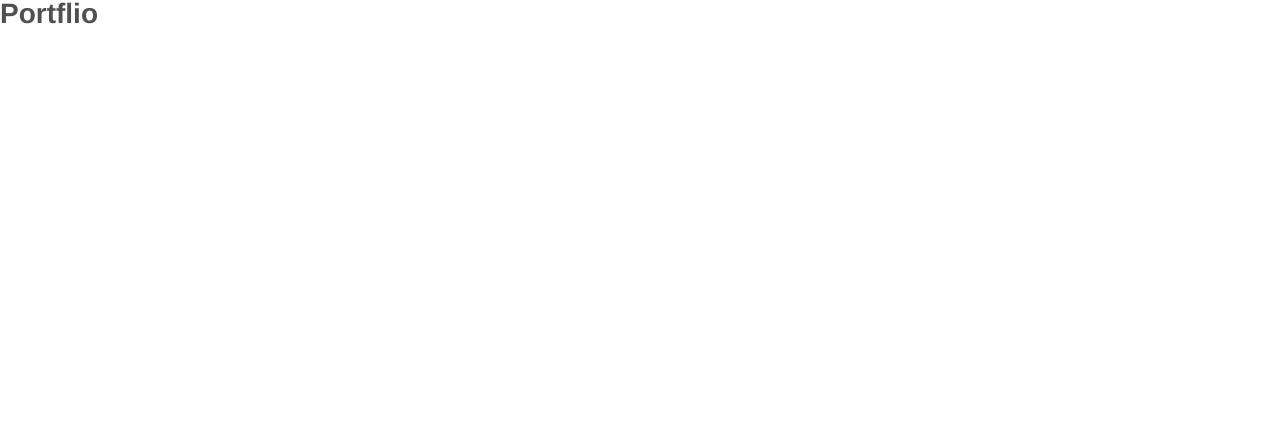
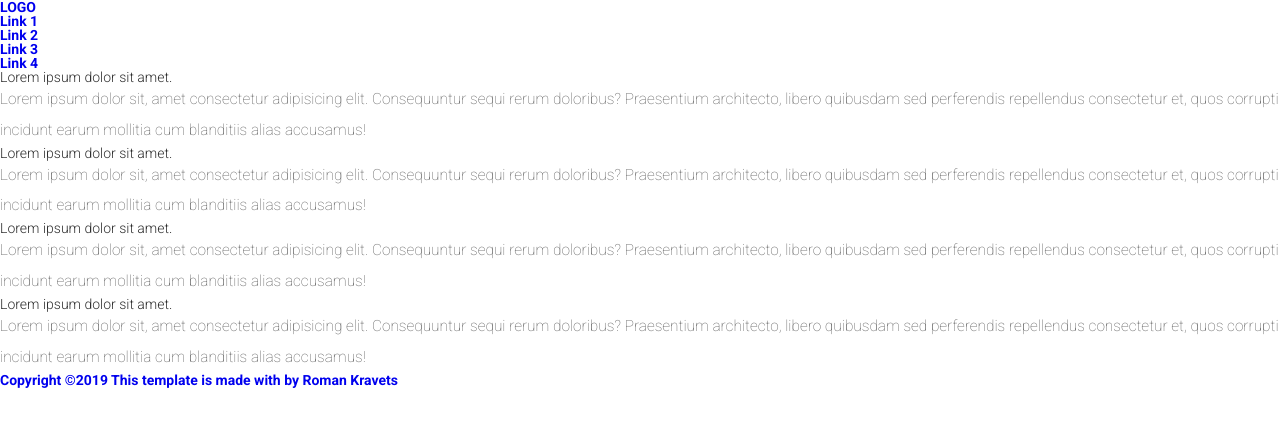
Before and after one commit to romkravets/info, a website built with webpack: page src/index/index.html in a window 1280 px wide. Built offline with nearby package versions, Linux system fonts and the light colour scheme.

Commit message:
Added base html

```diff
--- a/src/index/index.html
+++ b/src/index/index.html
@@ -7,7 +7,45 @@
           content="width=device-width, user-scalable=no, initial-scale=1.0, maximum-scale=1.0, minimum-scale=1.0">
     <meta http-equiv="X-UA-Compatible" content="ie=edge">
 </head>
-<body>
-    <h1>Portflio</h1>
+<body class="page">
+    <div class="page__wrapper">
+        <header class="header page__header">
+            <a class="logo" href="#">LOGO</a>
+                <ul class="menu">
+                    <li class="menu__item">
+                        <a class="menu__link" href="#">Link 1</a>
+                    </li>
+                    <li class="menu__item">
+                        <a class="menu__link" href="#">Link 2</a>
+                    </li>
+                    <li class="menu__item">
+                        <a class="menu__link" href="#">Link 3</a>
+                    </li>
+                    <li class="menu__item">
+                        <a class="menu__link" href="#">Link 4</a>
+                </ul>
+        </header>
+        <main class="main page__main">
+            <section class="section">
+                <h2>Lorem ipsum dolor sit amet.</h2>
+                <p>Lorem ipsum dolor sit, amet consectetur adipisicing elit. Consequuntur sequi rerum doloribus? Praesentium architecto, libero quibusdam sed perferendis repellendus consectetur et, quos corrupti incidunt earum mollitia cum blanditiis alias accusamus!</p>
+            </section>
+            <section class="section">
+                <h2>Lorem ipsum dolor sit amet.</h2>
+                <p>Lorem ipsum dolor sit, amet consectetur adipisicing elit. Consequuntur sequi rerum doloribus? Praesentium architecto, libero quibusdam sed perferendis repellendus consectetur et, quos corrupti incidunt earum mollitia cum blanditiis alias accusamus!</p>
+            </section>
+            <section class="section">
+                <h2>Lorem ipsum dolor sit amet.</h2>
+                <p>Lorem ipsum dolor sit, amet consectetur adipisicing elit. Consequuntur sequi rerum doloribus? Praesentium architecto, libero quibusdam sed perferendis repellendus consectetur et, quos corrupti incidunt earum mollitia cum blanditiis alias accusamus!</p>
+             </section>
+            <section class="section">
+                <h2>Lorem ipsum dolor sit amet.</h2>
+                <p>Lorem ipsum dolor sit, amet consectetur adipisicing elit. Consequuntur sequi rerum doloribus? Praesentium architecto, libero quibusdam sed perferendis repellendus consectetur et, quos corrupti incidunt earum mollitia cum blanditiis alias accusamus!</p>
+            </section>
+        </main>
+        <footer class="footer page__footer">
+            <a href="#">Copyright ©2019 This template is made with by Roman Kravets</a>
+        </footer>
+    </div>
 </body>
 </html>
--- a/src/index/index.scss
+++ b/src/index/index.scss
@@ -1,6 +1,7 @@
 @import './styles/reset';
 @import './styles/base';
 @import './styles/variables';
+@import './styles/header';
 
 
 h1 {
@@ -8,3 +9,7 @@ h1 {
    font-size: 2rem;
    font-weight: bold;
 }
+
+p {
+   font-family: 'Roboto', sans-serif;
+}
--- a/src/index/styles/base.scss
+++ b/src/index/styles/base.scss
@@ -1,11 +1,16 @@
 @import './variables.scss';
+
+/* Import Fonts */
+@import url('https://fonts.googleapis.com/css?family=Roboto:100,300,400,500,700&display=swap');
+
+/* Base SCSS */
 
 * {
   box-sizing: border-box;
 }
 
 html {
-  font-family: "Helvetica Neue","Helvetica","Arial",sans-serif;
+  font-family: $base-font-family;
   font-size: $font-size-base;
   color: $base-font-color;
 }
@@ -21,8 +26,15 @@ h2,
 h3,
 h4,
 p, figure {
-  margin: 0;
-  padding: 0;
+  color: $color-caption;
+  font-weight: 300;
+}
+
+p {
+  color: $paragrapg-color;
+  font-size: 1.1rem;
+  line-height: 2;
+  font-weight: 100;
 }
 
 ul {
@@ -34,4 +46,19 @@ ul {
 a {
   text-decoration: none;
   display: inline-block;
+  outline: none;
+  font-size: 14px;
+  font-weight: 700;
+  a:hover, a:focus {
+    transition-duration: 500ms;
+    text-decoration: none;
+    outline: none;
+    font-size: 12px;
+    font-weight: 400;
+  }
 }
+
+img {
+  height: auto;
+  max-width: 100%;
+}
--- /dev/null
+++ b/src/index/styles/header.scss
@@ -0,0 +1 @@
+@import './variables';
--- a/src/index/styles/variables.scss
+++ b/src/index/styles/variables.scss
@@ -1,2 +1,6 @@
+$base-font-family: 'Roboto', sans-serif;
 $font-size-base: 14px;
 $base-font-color: rgb(80, 80, 80);
+$color-caption: rgb(47, 47, 47);
+$paragrapg-color: rgb(86, 86, 86);
+$white-color: rgb(255, 255, 255);
```
Also changed, not shown: 1 other file.
